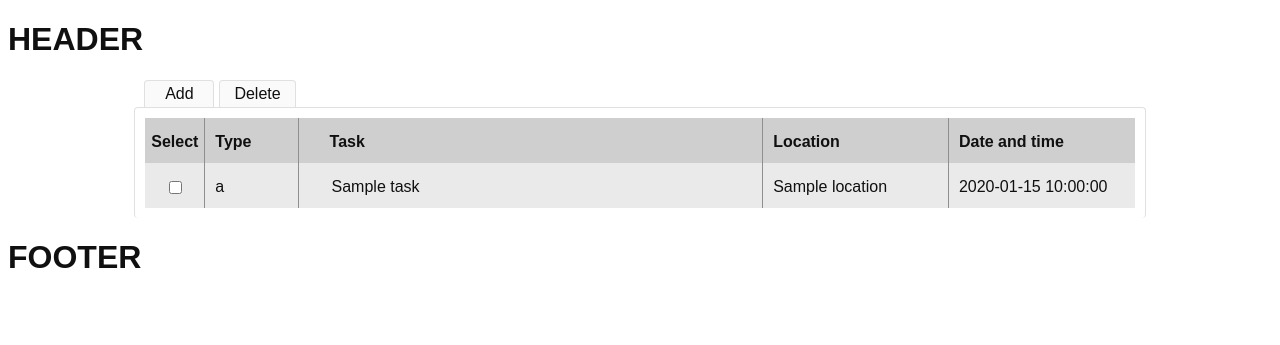
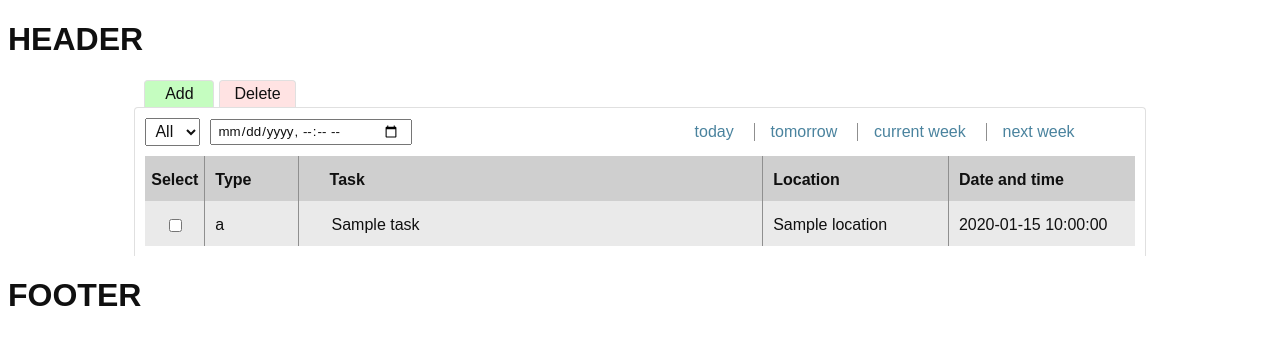
Before and after one commit to RShabanov/web_project, a PHP site: template App/Views/all_tasks.php in a window 1280 px wide. Shown: the top 345 px of the page. Run offline with PHP 8.4, Linux system fonts and the light colour scheme; the template is opened without the code that fills it: most values are stand-ins (such as "Sample title", 1, 10 or a date in 2020); some libraries are stand-ins or nearby versions.

Commit message:
Add styles

```diff
--- a/App/Models/Task.php
+++ b/App/Models/Task.php
@@ -67,7 +67,7 @@ class Task extends BaseModel {
             $sql = static::get_db()->prepare('SELECT * FROM `' . static::$statuses_table . '` ORDER BY `id` ASC;');
             if ($sql->execute())
                 while ($row = $sql->fetch(PDO::FETCH_ASSOC))
-                    static::$task_statuses['id'] = $row['name'];
+                    static::$task_statuses[$row['id']] = $row['name'];
         }
         return static::$task_statuses;
     }
--- a/App/Views/all_tasks.php
+++ b/App/Views/all_tasks.php
@@ -7,14 +7,41 @@
     include ROOT . '/App/Views/partials/header.php';
 
     include ROOT . '/App/Views/partials/task_form.php';
+
 ?>
 
 <div class="ls-task-list">
     <div class="ls-task-options">
         <button class="ls-option-btn add-btn">Add</button>
-        <button class="ls-option-btn delete-btn">Delete</button>
+        <button class="ls-option-btn delete-btn" form="">Delete</button>
     </div>
-    <form action="" class="ls-task-list-form">
+    <div class="tasks-block">
+        <div class="task-filter-bar">
+            <span class="fr-task--precise">
+                <span class="fr-task--statuses">
+                    <select class="fr-statuses__select">
+                        <?php foreach(App\Models\Task::get_statuses() as $index => $status): ?>
+                            <option value="<?= $index; ?>" class="fr-select__option">
+                                <?= $status; ?>
+                            </option>
+                        <?php endforeach; ?>
+                        <option class="fr-select__option">All</option>
+                    </select>
+                </span>
+                <span class="fr-task--precise-date">
+                    <input type="datetime-local" name="time" class="fr-time__input" autocomplete="off">
+                </span>
+            </span>
+            <span class="fr-task--date">
+                <ul class="fr-task--date__ul">
+                    <li class="fr--time-unit__li"><span>today</span></li>
+                    <li class="fr--time-unit__li"><span>tomorrow</span></li>
+                    <li class="fr--time-unit__li"><span>current week</span></li>
+                    <li class="fr--time-unit__li"><span>next week</span></li>
+                </ul>
+            </span>
+        </div>
+        <form action="" name="ls-task-list" method='POST' class="ls-task-list-form">
             <div class="ls-form-group ls-form-group--header">
                 <ul class="ls-form-group--item">
                     <li class="ls-group--item-field ls-select-field">
@@ -64,6 +91,10 @@
             <?php endforeach; ?>
         </form>
     </div>
+</div>
 
 
-<?php include ROOT . '/App/Views/partials/footer.php'; ?>
+<?php
+
+    include ROOT . '/App/Views/partials/footer.php';
+?>
--- a/App/Views/partials/task_form.php
+++ b/App/Views/partials/task_form.php
@@ -1,6 +1,6 @@
 <div>
     <dialog class="fm-task-dialog">
-        <form action="/tasks/save" method='POST' class="fm-task-form">
+        <form action="/tasks/save" name="fm-task-form" method='POST' class="fm-task-form">
             <div class="fm-form-group">
                 <label class="fm-form__field-label">
                     <span class="fm-field-label__title">Task:</span>
--- a/Static/css/task_form.css
+++ b/Static/css/task_form.css
@@ -8,6 +8,9 @@
 
 .fm-task-dialog {
     z-index: 1;
+    border-radius: 4px;
+    border-color: #333333;
+    border-width: 2px;
 }
 
 .fm-task-dialog > .fm-task-form {
@@ -60,18 +63,16 @@
 
 .fm-form-group .fm-btn-submit {
     margin-left: 120px;
-    padding: 4px 12px;
+    min-width: 70px;
 
-    outline: none;
-    border: 1px solid #8f8f8f;
-    border-radius: 2px;
-
-    width: 80px;
-
-    font-weight: bold;
-    font-size: 15px;
-
-    background-color: #eaeaea;
+    text-align: center;
+    font-size: 16px;
 
     cursor: pointer;
+
+    border-radius: 2px;
+    border: 1px solid #c1c1c1;
+
+    background-color: #c7e0ec;
+    padding: 4px 14px;
 }
--- a/Static/css/task_list.css
+++ b/Static/css/task_list.css
@@ -8,6 +8,10 @@
 .ls-task-list {
     width: 80%;
     margin: auto;
+}
+
+.ls-task-list-form {
+    margin-bottom: 0;
 }
 
 .ls-task-options {
@@ -33,17 +37,32 @@
     border-top-left-radius: 4px;
     border-top-right-radius: 4px;
 
-    background-color: #fafafa;
-
     margin-right: 5px;
     padding: 4px 14px;
 }
 
-.ls-task-list-form {
+.ls-task-options .add-btn {
+    background-color: #c5fdc0;
+}
+
+.ls-task-options .add-btn:hover {
+    background-color: #a9ffa1;
+}
+
+.ls-task-options .delete-btn {
+    background-color: #ffe3e3;
+}
+
+.ls-task-options .delete-btn:hover {
+    background-color: #ffbfbf;
+}
+
+.tasks-block {
     padding: 10px;
     border: 1px solid #e0e0e0;
     border-bottom: none;
-    border-radius: 4px;
+    border-top-left-radius: 4px;
+    border-top-right-radius: 4px;
 }
 
 .ls-form-group {
@@ -141,3 +160,71 @@
     width: 20%;
     border-right: none;
 }
+
+
+/* filter bar */
+
+.tasks-block > .task-filter-bar,
+.task-filter-bar > .fr-task--precise,
+.fr-task--date > .fr-task--date__ul {
+    display: flex;
+    flex-direction: row;
+    justify-content: space-between;
+    align-items: center;
+}
+
+.tasks-block > .task-filter-bar {
+    margin-bottom: 10px;
+
+    position: relative;
+}
+
+.fr-task--date > .fr-task--date__ul {
+    list-style: none;
+
+    margin: 0;
+    padding: 0;
+}
+
+.fr--time-unit__li > span,
+.fr-task--statuses > .fr-statuses__select {
+    cursor: pointer;
+}
+
+.fr--time-unit__li > span {
+    color: #4a839e;
+}
+
+.fr--time-unit__li > span:hover {
+    text-decoration: underline;
+}
+
+.fr-task--date__ul > .fr--time-unit__li {
+    border-right: 1px solid #8f8f8f;
+    padding-right: 20px;
+}
+
+.fr-task--date__ul :last-child {
+    border: none;
+}
+
+.task-filter-bar > .fr-task--date {
+    width: 400px;
+    margin-right: 40px;
+}
+
+.fr-task--statuses > .fr-statuses__select {
+    font-size: 16px;
+
+    height: 28px;
+    padding: 2px 10px 2px 5px;
+
+}
+
+.fr-task--precise-date > .fr-time__input {
+    padding: 2px 10px 2px 5px;
+}
+
+.fr-task--precise > .fr-task--statuses {
+    margin-right: 10px;
+}
```
Lines whose indentation alone changed are shown as unchanged.
